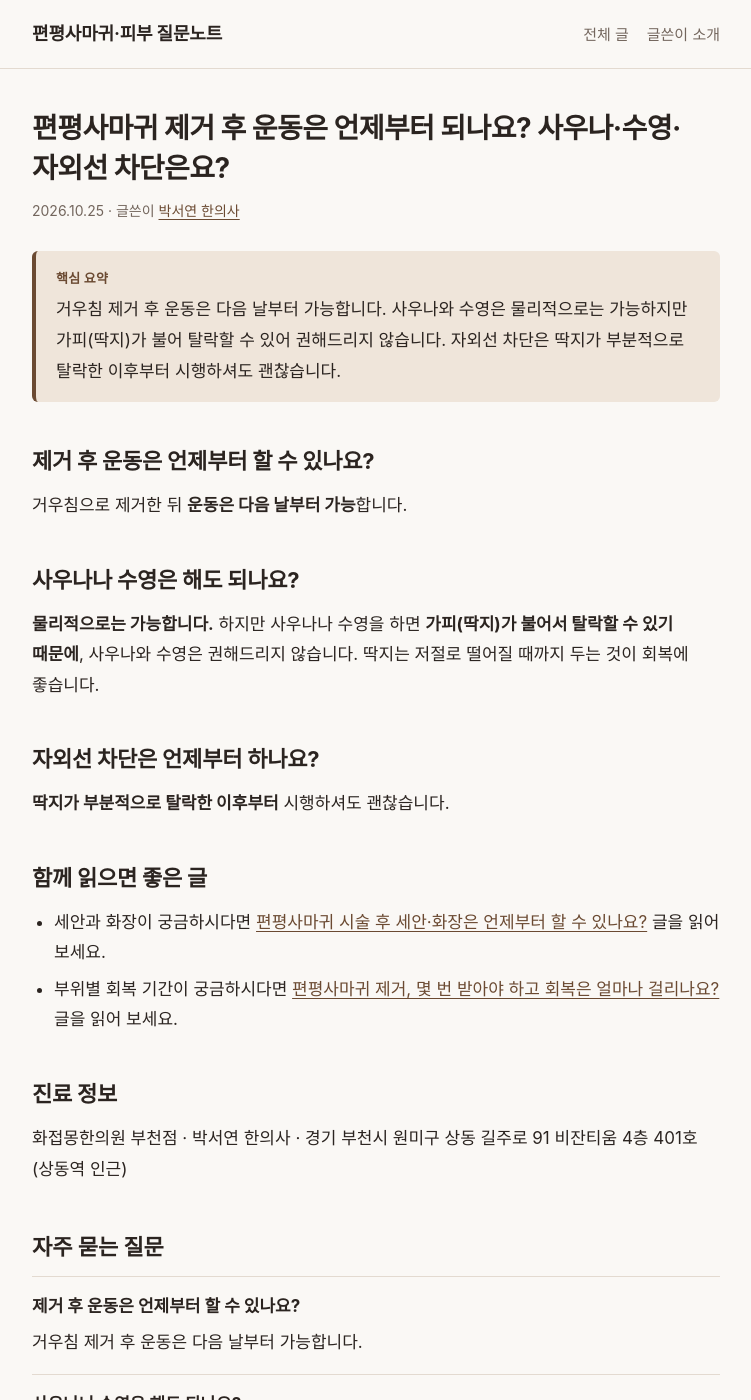
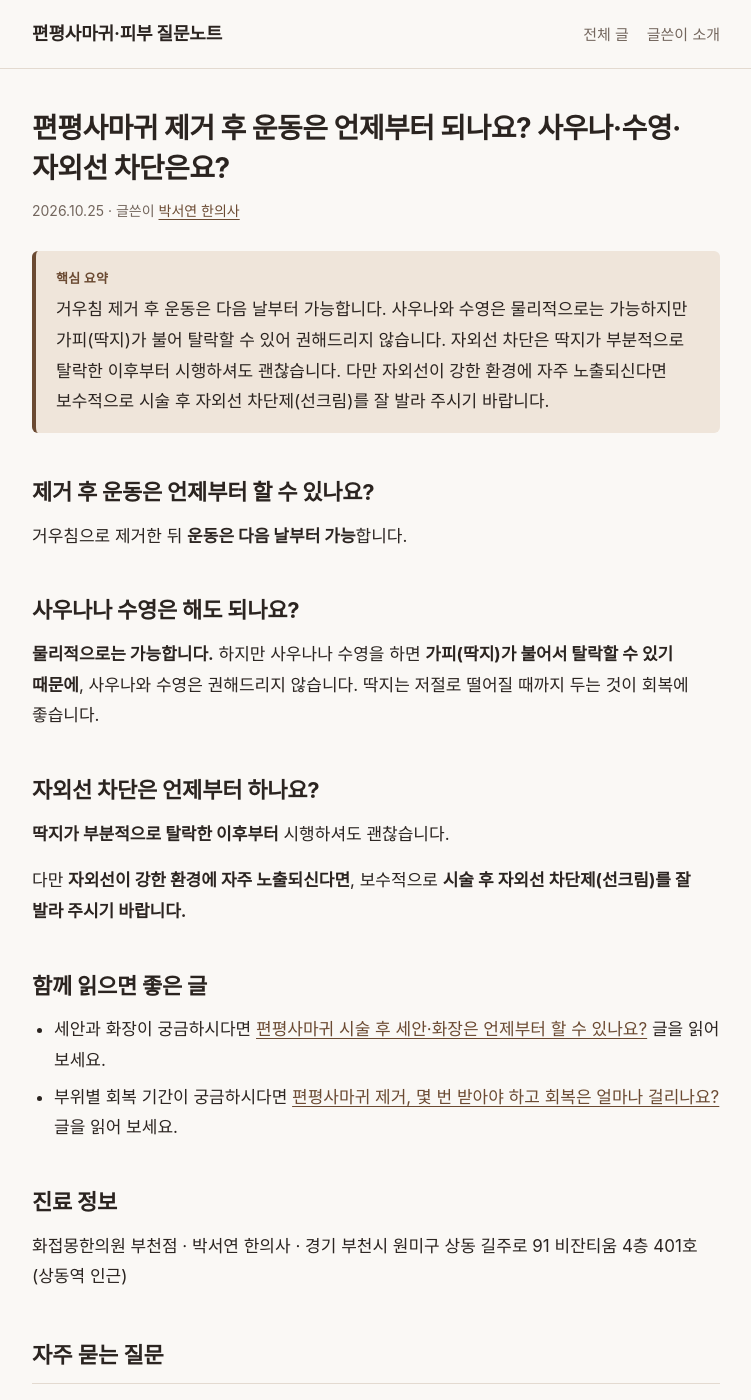
Before and after one commit to HJMbc-Park/HJMbc-Park.github.io, a Jekyll site: the page built from _posts/2026-10-25-flat-wart-exercise-sauna-uv-after-removal.md, in a window 1280 px wide and 1400 px high. Shown: the whole window, without its empty margins (264-1015 px from the left). Built offline with Jekyll 4.4.1, drawn with Linux system fonts in a browser that asks for light colours; some web fonts are replaced; some of the changed text lies outside the part shown.

Commit message:
새 글: 청소년 여드름 반복 원인 / 운동·자외선 글에 선크림 안내 추가
Co-Authored-By: Claude Sonnet 5.5 <noreply@anthropic.com>
Claude-Session: https://claude.ai/code/session_01Tf8RMgz7uBKTB28y4gpJDW

```diff
--- a/_posts/2026-10-25-flat-wart-exercise-sauna-uv-after-removal.md
+++ b/_posts/2026-10-25-flat-wart-exercise-sauna-uv-after-removal.md
@@ -3,14 +3,14 @@ layout: post
 title: "편평사마귀 제거 후 운동은 언제부터 되나요? 사우나·수영·자외선 차단은요?"
 description: "거우침으로 편평사마귀를 제거한 뒤 운동, 사우나, 수영, 자외선 차단을 언제부터 해도 되는지 질문과 답변으로 정리했습니다."
 date: 2026-10-25 08:55:00 +0900
-answer: "거우침 제거 후 운동은 다음 날부터 가능합니다. 사우나와 수영은 물리적으로는 가능하지만 가피(딱지)가 불어 탈락할 수 있어 권해드리지 않습니다. 자외선 차단은 딱지가 부분적으로 탈락한 이후부터 시행하셔도 괜찮습니다."
+answer: "거우침 제거 후 운동은 다음 날부터 가능합니다. 사우나와 수영은 물리적으로는 가능하지만 가피(딱지)가 불어 탈락할 수 있어 권해드리지 않습니다. 자외선 차단은 딱지가 부분적으로 탈락한 이후부터 시행하셔도 괜찮습니다. 다만 자외선이 강한 환경에 자주 노출되신다면 보수적으로 시술 후 자외선 차단제(선크림)를 잘 발라 주시기 바랍니다."
 faq:
   - q: "제거 후 운동은 언제부터 할 수 있나요?"
     a: "거우침 제거 후 운동은 다음 날부터 가능합니다."
   - q: "사우나나 수영은 해도 되나요?"
     a: "물리적으로는 가능하지만, 가피(딱지)가 불어 탈락할 수 있기 때문에 사우나와 수영은 권해드리지 않습니다."
   - q: "자외선 차단은 언제부터 하나요?"
-    a: "딱지가 부분적으로 탈락한 이후부터 시행하셔도 괜찮습니다."
+    a: "딱지가 부분적으로 탈락한 이후부터 시행하셔도 괜찮습니다. 다만 자외선이 강한 환경에 자주 노출되신다면 보수적으로 시술 후 자외선 차단제(선크림)를 잘 발라 주시기 바랍니다."
 ---
 
 ## 제거 후 운동은 언제부터 할 수 있나요?
@@ -25,6 +25,8 @@ faq:
 
 **딱지가 부분적으로 탈락한 이후부터** 시행하셔도 괜찮습니다.
 
+다만 **자외선이 강한 환경에 자주 노출되신다면**, 보수적으로 **시술 후 자외선 차단제(선크림)를 잘 발라 주시기 바랍니다.**
+
 ## 함께 읽으면 좋은 글
 
 - 세안과 화장이 궁금하시다면 [편평사마귀 시술 후 세안·화장은 언제부터 할 수 있나요?]({{ '/posts/face-wash-makeup-after-flat-wart-removal/' | relative_url }}) 글을 읽어 보세요.
```
Also changed, not shown: _posts/2026-10-25-teen-acne-repeat.md (renamed from _drafts/2026-10-25-teen-acne-repeat.md, +1 -1 lines).
